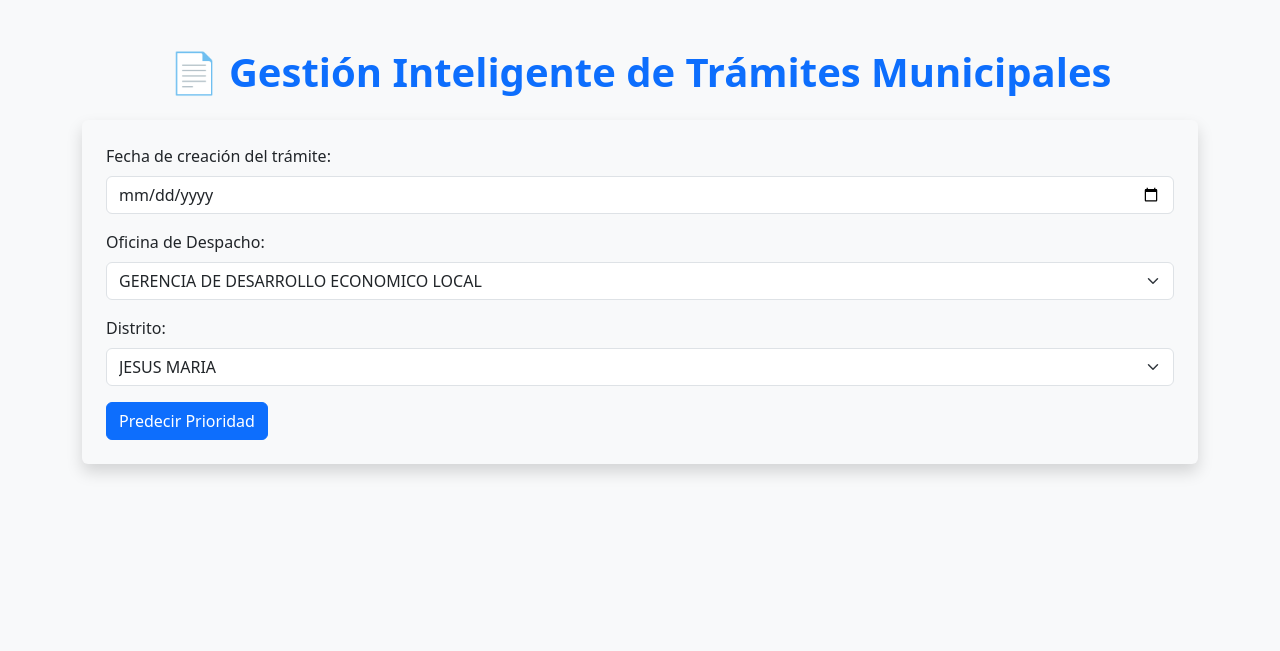
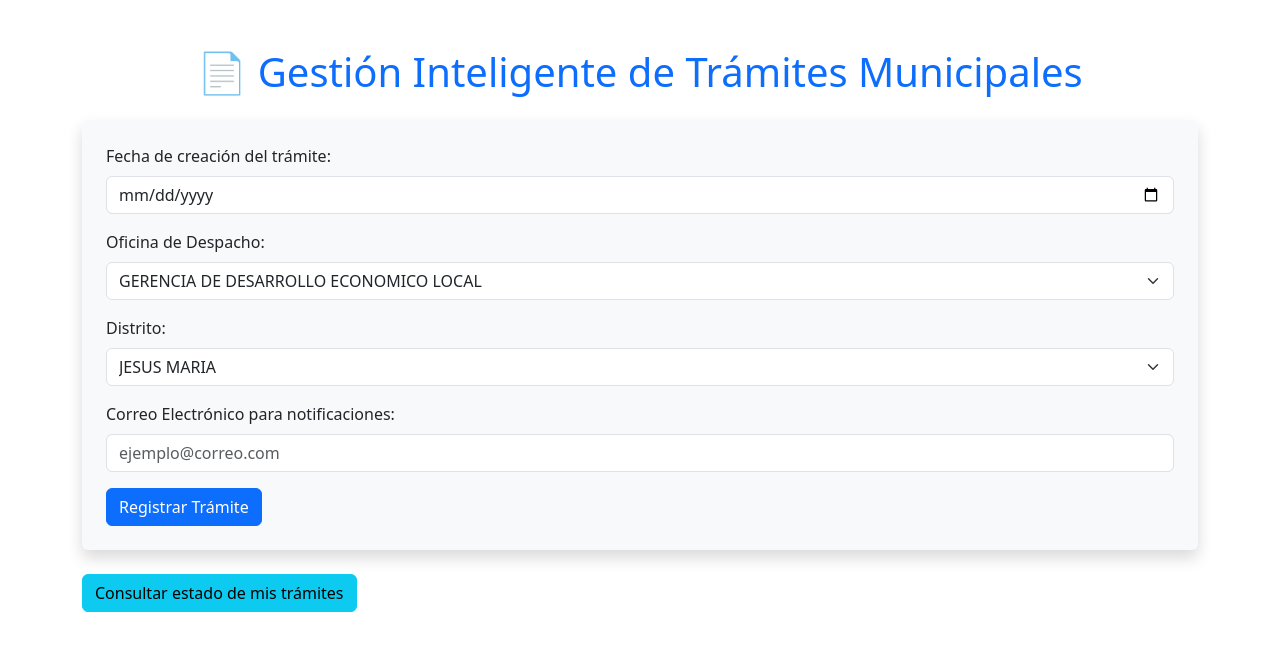
Before and after one commit to belu0508/miprimer_repositorio, a Flask app: page / in a window 1280 px wide. Shown: the top 651 px of the page. Run offline with Flask 3, Linux system fonts and the light colour scheme; parts of the project's set-up code (start-up, migrations or seed data) failed here and were passed over.

Commit message:
Añadido notificaciones y ver estado de tramites con tu correo

```diff
--- a/app.py
+++ b/app.py
@@ -1,56 +1,125 @@
-from flask import Flask, render_template, request
+from flask import Flask, render_template, request, redirect, url_for, flash
 import pickle
 import pandas as pd
 from datetime import datetime
+import sqlite3
+import smtplib
+from email.mime.text import MIMEText
 
 app = Flask(__name__)
+app.secret_key = 'tu_clave_secreta'  # Necesaria para usar flash()
 
 # Cargar modelo y codificadores
 modelo = pickle.load(open('modelo_tramites_real.pkl', 'rb'))
 le_oficina = pickle.load(open('label_encoder_oficina.pkl', 'rb'))
 le_distrito = pickle.load(open('label_encoder_distrito.pkl', 'rb'))
 
-@app.route('/')
+# Inicializar base de datos SQLite para trámites
+def init_db():
+    conn = sqlite3.connect('tramites.db')
+    cursor = conn.cursor()
+    cursor.execute('''
+        CREATE TABLE IF NOT EXISTS tramites (
+            id INTEGER PRIMARY KEY AUTOINCREMENT,
+            fecha TEXT,
+            oficina TEXT,
+            distrito TEXT,
+            correo TEXT,
+            prioridad TEXT,
+            estado TEXT DEFAULT 'Recibido'
+        )
+    ''')
+    conn.commit()
+    conn.close()
+
+init_db()
+
+# Función para enviar correo (simulación con print o usando SMTP real)
+def enviar_alerta(correo, asunto, mensaje):
+    print(f"Enviando correo a {correo}:\nAsunto: {asunto}\nMensaje: {mensaje}\n")
+    # Aquí puedes configurar SMTP real, ejemplo con Gmail:
+    # try:
+    #     smtp = smtplib.SMTP('smtp.gmail.com', 587)
+    #     smtp.starttls()
+    #     smtp.login('tu_email@gmail.com', 'tu_contraseña')
+    #     msg = MIMEText(mensaje)
+    #     msg['Subject'] = asunto
+    #     msg['From'] = 'tu_email@gmail.com'
+    #     msg['To'] = correo
+    #     smtp.send_message(msg)
+    #     smtp.quit()
+    # except Exception as e:
+    #     print("Error enviando correo:", e)
+
+@app.route('/', methods=['GET', 'POST'])
 def index():
+    if request.method == 'POST':
+        fecha_str = request.form['fecha']
+        oficina = request.form['oficina']
+        distrito = request.form['distrito']
+        correo = request.form['correo']
+
+        fecha = datetime.strptime(fecha_str, '%Y-%m-%d')
+        año = fecha.year
+        mes = fecha.month
+        dia = fecha.day
+
+        # Codificar
+        try:
+            oficina_cod = le_oficina.transform([oficina])[0]
+        except:
+            oficina_cod = 0
+        try:
+            distrito_cod = le_distrito.transform([distrito])[0]
+        except:
+            distrito_cod = 0
+
+        datos = pd.DataFrame([{
+            'año': año,
+            'mes': mes,
+            'día': dia,
+            'OFICINA_DESPACHO': oficina_cod,
+            'DISTRITO': distrito_cod
+        }])
+
+        prioridad = modelo.predict(datos)[0]
+
+        # Guardar trámite en BD
+        conn = sqlite3.connect('tramites.db')
+        cursor = conn.cursor()
+        cursor.execute('''
+            INSERT INTO tramites (fecha, oficina, distrito, correo, prioridad)
+            VALUES (?, ?, ?, ?, ?)
+        ''', (fecha_str, oficina, distrito, correo, prioridad))
+        conn.commit()
+        conn.close()
+
+        # Enviar alerta de registro
+        enviar_alerta(
+            correo,
+            "Registro de trámite recibido",
+            f"Su trámite en {oficina} ha sido registrado con prioridad: {prioridad}. Estado: Recibido."
+        )
+
+        flash(f'Trámite registrado con prioridad: {prioridad}. Se ha enviado una notificación a {correo}.', 'success')
+        return redirect(url_for('index'))
+
+    # Mostrar formulario
     return render_template('index.html')
 
-@app.route('/predecir', methods=['POST'])
-def predecir():
-    # Recibir datos del formulario
-    fecha_str = request.form['fecha']
-    oficina = request.form['oficina']
-    distrito = request.form['distrito']
-
-    # Procesar la fecha
-    fecha = datetime.strptime(fecha_str, '%Y-%m-%d')
-    año = fecha.year
-    mes = fecha.month
-    dia = fecha.day
-
-    # Codificar valores categóricos usando LabelEncoder entrenado
-    try:
-        oficina_cod = le_oficina.transform([oficina])[0]
-    except:
-        oficina_cod = 0  # Valor por defecto si no está en el encoder
-
-    try:
-        distrito_cod = le_distrito.transform([distrito])[0]
-    except:
-        distrito_cod = 0  # Valor por defecto si no está en el encoder
-
-    # Crear DataFrame de entrada para el modelo
-    datos = pd.DataFrame([{
-        'año': año,
-        'mes': mes,
-        'día': dia,
-        'OFICINA_DESPACHO': oficina_cod,
-        'DISTRITO': distrito_cod
-    }])
-
-    # Realizar la predicción
-    prediccion = modelo.predict(datos)[0]
-
-    return render_template('index.html', resultado=prediccion)
+@app.route('/estado', methods=['GET', 'POST'])
+def estado():
+    if request.method == 'POST':
+        correo = request.form['correo']
+        conn = sqlite3.connect('tramites.db')
+        cursor = conn.cursor()
+        cursor.execute('SELECT fecha, oficina, distrito, prioridad, estado FROM tramites WHERE correo=? ORDER BY id DESC', (correo,))
+        tramites = cursor.fetchall()
+        conn.close()
+        if not tramites:
+            flash('No se encontraron trámites para ese correo.', 'warning')
+        return render_template('estado.html', tramites=tramites, correo=correo)
+    return render_template('estado.html', tramites=None)
 
 if __name__ == '__main__':
     app.run(debug=True)
--- a/templates/index.html
+++ b/templates/index.html
@@ -1,51 +1,56 @@
 <!DOCTYPE html>
 <html lang="es">
 <head>
-  <meta charset="UTF-8">
-  <title>Gestión de Trámites con ML</title>
-  <link rel="stylesheet" href="https://cdn.jsdelivr.net/npm/bootstrap@5.3.3/dist/css/bootstrap.min.css">
-  <link rel="stylesheet" href="{{ url_for('static', filename='style.css') }}">
+  <meta charset="UTF-8" />
+  <title>Gestión de Trámites Municipales</title>
+  <link rel="stylesheet" href="https://cdn.jsdelivr.net/npm/bootstrap@5.3.3/dist/css/bootstrap.min.css" />
 </head>
 <body>
   <div class="container mt-5">
     <h1 class="text-center text-primary mb-4">📄 Gestión Inteligente de Trámites Municipales</h1>
 
-    <form action="/predecir" method="post" class="shadow p-4 rounded bg-light">
+    {% with messages = get_flashed_messages(with_categories=true) %}
+      {% if messages %}
+        {% for category, message in messages %}
+          <div class="alert alert-{{ category }}">{{ message }}</div>
+        {% endfor %}
+      {% endif %}
+    {% endwith %}
 
-      <!-- Fecha -->
+    <form method="post" class="shadow p-4 rounded bg-light">
+
       <div class="mb-3">
         <label for="fecha" class="form-label">Fecha de creación del trámite:</label>
-        <input type="date" class="form-control" name="fecha" required>
+        <input type="date" class="form-control" name="fecha" required />
       </div>
 
-      <!-- Oficina de despacho -->
       <div class="mb-3">
         <label for="oficina" class="form-label">Oficina de Despacho:</label>
         <select name="oficina" class="form-select" required>
           <option value="GERENCIA DE DESARROLLO ECONOMICO LOCAL">GERENCIA DE DESARROLLO ECONOMICO LOCAL</option>
           <option value="SUB GERENCIA DE ATENCIÓN AL CIUDADANO, GESTIÓN DOCUMENTAL Y ARCHIVO">SUB GERENCIA DE ATENCIÓN AL CIUDADANO, GESTIÓN DOCUMENTAL Y ARCHIVO</option>
-          <!-- Puedes agregar más oficinas aquí -->
         </select>
       </div>
 
-      <!-- Distrito -->
       <div class="mb-3">
         <label for="distrito" class="form-label">Distrito:</label>
         <select name="distrito" class="form-select" required>
           <option value="JESUS MARIA">JESUS MARIA</option>
           <option value="LIMA">LIMA</option>
-          <!-- Puedes agregar más distritos aquí -->
         </select>
       </div>
 
-      <button type="submit" class="btn btn-primary">Predecir Prioridad</button>
+      <div class="mb-3">
+        <label for="correo" class="form-label">Correo Electrónico para notificaciones:</label>
+        <input type="email" class="form-control" name="correo" required placeholder="ejemplo@correo.com" />
+      </div>
+
+      <button type="submit" class="btn btn-primary">Registrar Trámite</button>
     </form>
 
-    {% if resultado %}
-      <div class="alert alert-info mt-4">
-        Prioridad estimada del trámite: <strong>{{ resultado }}</strong>
-      </div>
-    {% endif %}
+    <div class="mt-4">
+      <a href="{{ url_for('estado') }}" class="btn btn-info">Consultar estado de mis trámites</a>
+    </div>
   </div>
 </body>
 </html>
```
Also changed, not shown: templates/estado.html (added, +55 -0 lines), tramites.db (added).
